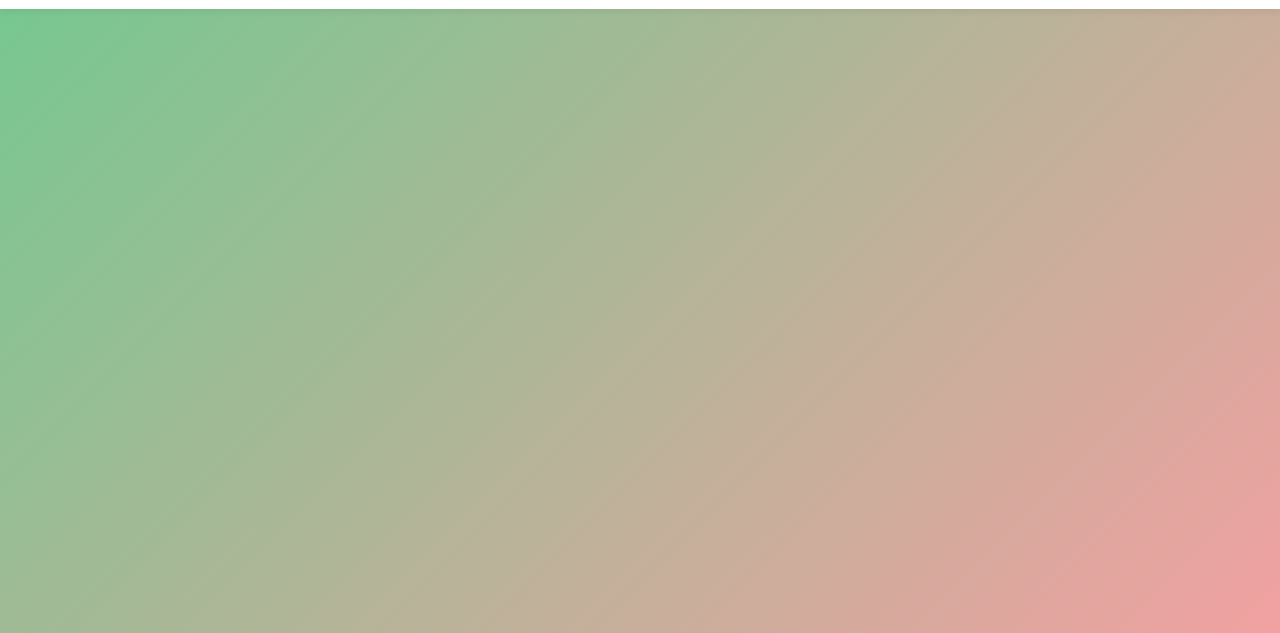
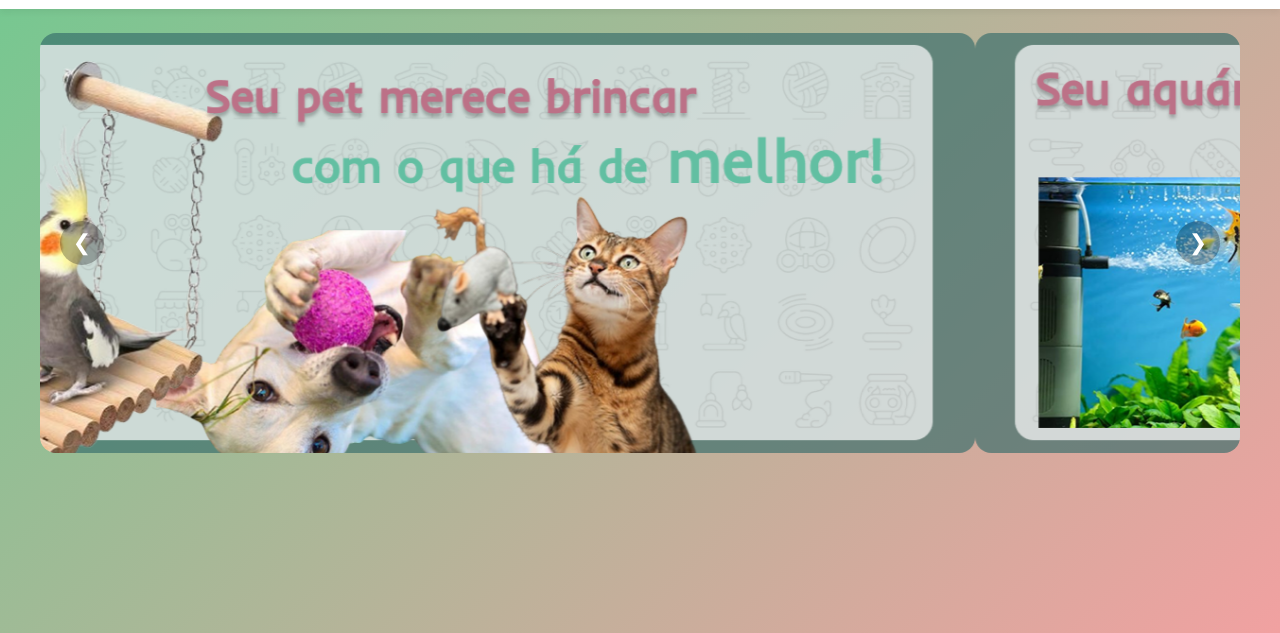
Before and after one commit to Brunis1108/Patinhas_Store, a plain HTML site: page index.html in a window 1280 px wide. Shown: the part 167-800 px from the top of the page. Drawn offline with Linux system fonts and the light colour scheme; a web font is replaced by a local one.

Commit message:
Adicionado carousel de banners na home

```diff
--- a/css/style.css
+++ b/css/style.css
@@ -12,3 +12,122 @@ body {
   display: flex;
   flex-direction: column;
 }
+
+.carousel {
+  width: 100%;
+  max-width: 1200px;
+  margin: 24px auto;
+  position: relative;
+  border-radius: 0;
+  background: none;
+  padding: 0;
+  box-shadow: none;
+}
+
+.carousel-viewport {
+  overflow: hidden;
+  border-radius: 16px;
+  height: 420px;
+}
+
+.carousel-track {
+   display: flex;
+  height: 100%;
+  transition: transform .6s ease;
+  height: 100%;
+}
+
+.slide {
+  height: 100%;
+  border-radius: 16px;
+  overflow: hidden;
+  background-position: center;
+  background-size: cover;
+  background-repeat: no-repeat;
+  flex: 0 0 100%;
+
+}
+
+.slide-img {
+  width: 100%;
+  height: 100%;
+  object-fit: cover;
+  border-radius: 16px;
+  display: block;
+  filter: drop-shadow(0 6px 12px rgba(0, 0, 0, .12));
+}
+
+.arrow {
+  position: absolute;
+  top: 50%;
+  translate: 0 -50%;
+  width: 44px;
+  height: 44px;
+  border-radius: 50%;
+  border: 0;
+  display: grid;
+  place-items: center;
+  font-size: 22px;
+  background: rgba(0, 0, 0, .28);
+  color: #fff;
+  cursor: pointer;
+  transition: background .2s, scale .1s;
+  z-index: 3;
+
+}
+
+.arrow:hover {
+  background: rgba(0, 0, 0, .36);
+}
+
+.arrow:active {
+  scale: .95;
+}
+
+.arrow.prev {
+  left: 20px;
+}
+
+.arrow.next {
+  right: 20px;
+}
+
+@media (max-width: 768px) {
+  .carousel {
+    padding: 20px 44px;
+  }
+
+  .carousel-viewport {
+    height: 360px;
+  }
+
+
+  .arrow {
+    width: 38px;
+    height: 38px;
+    font-size: 20px;
+  }
+}
+
+@media (max-width: 480px) {
+  .carousel {
+    padding: 16px 40px;
+  }
+
+  .carousel-viewport {
+    height: 300px;
+  }
+}
+
+
+.slide--1 {
+  background-image: url("../imagens/Banner1.png");
+}
+
+.slide--2 {
+  background-image: url("../imagens/Banner2.png");
+}
+
+.slide--3 {
+  background-image: url("../imagens/Banner3.png");
+}
--- a/index.html
+++ b/index.html
@@ -59,14 +59,25 @@
     </nav>
 
     <main>
-        <section class="intro">
+        <section class="carousel" aria-label="Ofertas">
+            <button class="arrow prev" aria-label="Anterior">❮</button>
 
+            <div class="carousel-viewport">
+                <div class="carousel-track">
+                    <article class="slide slide--1"></article>
+                    <article class="slide slide--2"></article>
+                    <article class="slide slide--3"></article>
+                </div>
+            </div>
+
+            <button class="arrow next" aria-label="Próximo">❯</button>
         </section>
     </main>
 
     <footer>
 
     </footer>
+    <script src="js/carousel.js"></script>
 </body>
 
 </html>
--- /dev/null
+++ b/js/carousel.js
@@ -0,0 +1,95 @@
+(() => {
+  const carousel   = document.querySelector('.carousel');
+  const viewport   = carousel.querySelector('.carousel-viewport');
+  const track      = carousel.querySelector('.carousel-track');
+  const btnPrev    = carousel.querySelector('.arrow.prev');
+  const btnNext    = carousel.querySelector('.arrow.next');
+
+
+  let slideW = 0;
+  let index  = 1;
+  let timer  = null;
+  let canClick = true;
+
+
+  const originalSlides = Array.from(track.children);
+  const firstClone = originalSlides[0].cloneNode(true);
+  const lastClone  = originalSlides[originalSlides.length - 1].cloneNode(true);
+  firstClone.classList.add('clone');
+  lastClone.classList.add('clone');
+  track.appendChild(firstClone);
+  track.insertBefore(lastClone, originalSlides[0]);
+
+  const allSlides = () => Array.from(track.children);
+
+
+  function measure() {
+    slideW = viewport.clientWidth;
+
+
+    allSlides().forEach(s => (s.style.width = `${slideW}px`));
+
+
+    jumpTo(index);
+  }
+
+  function jumpTo(i) {
+    track.style.transition = 'none';
+    track.style.transform = `translateX(${-i * slideW}px)`;
+    void track.offsetHeight;
+    track.style.transition = 'transform .6s ease';
+  }
+
+  function goTo(i) {
+    canClick = false;
+    index = i;
+    track.style.transform = `translateX(${-index * slideW}px)`;
+  }
+
+  track.addEventListener('transitionend', () => {
+    const slides = allSlides();
+
+    if (slides[index].classList.contains('clone')) {
+      if (index === slides.length - 1) index = 1;
+      if (index === 0) index = slides.length - 2;
+
+      jumpTo(index);
+    }
+
+    canClick = true;
+  });
+
+  btnNext.addEventListener('click', () => {
+    if (!canClick) return;
+    const slides = allSlides();
+    goTo(index + 1);
+    if (index >= slides.length) index = slides.length - 1;
+  });
+
+  btnPrev.addEventListener('click', () => {
+    if (!canClick) return;
+    goTo(index - 1);
+    if (index < 0) index = 0;
+  });
+
+  document.addEventListener('keydown', (e) => {
+    if (e.key === 'ArrowRight') btnNext.click();
+    if (e.key === 'ArrowLeft')  btnPrev.click();
+  });
+
+  function startAutoplay() {
+    stopAutoplay();
+    timer = setInterval(() => btnNext.click(), 5000);
+  }
+  function stopAutoplay() {
+    if (timer) clearInterval(timer);
+    timer = null;
+  }
+  carousel.addEventListener('mouseenter', stopAutoplay);
+  carousel.addEventListener('mouseleave', startAutoplay);
+
+  window.addEventListener('resize', measure);
+
+  measure();
+  startAutoplay();
+})();
```
Also changed, not shown: imagens/Banner1.png (added), imagens/Banner2.png (added), imagens/Banner3.png (added).
